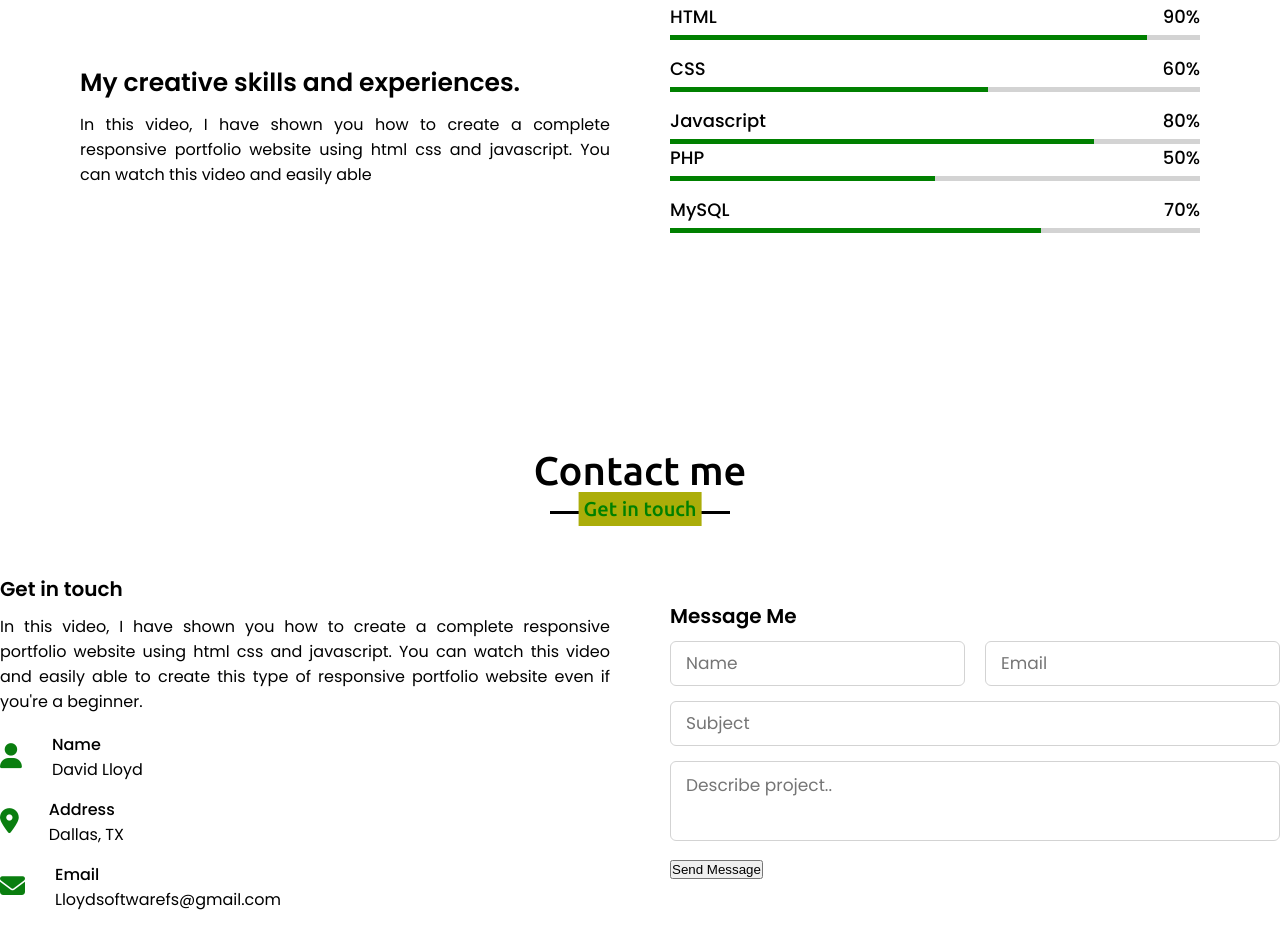
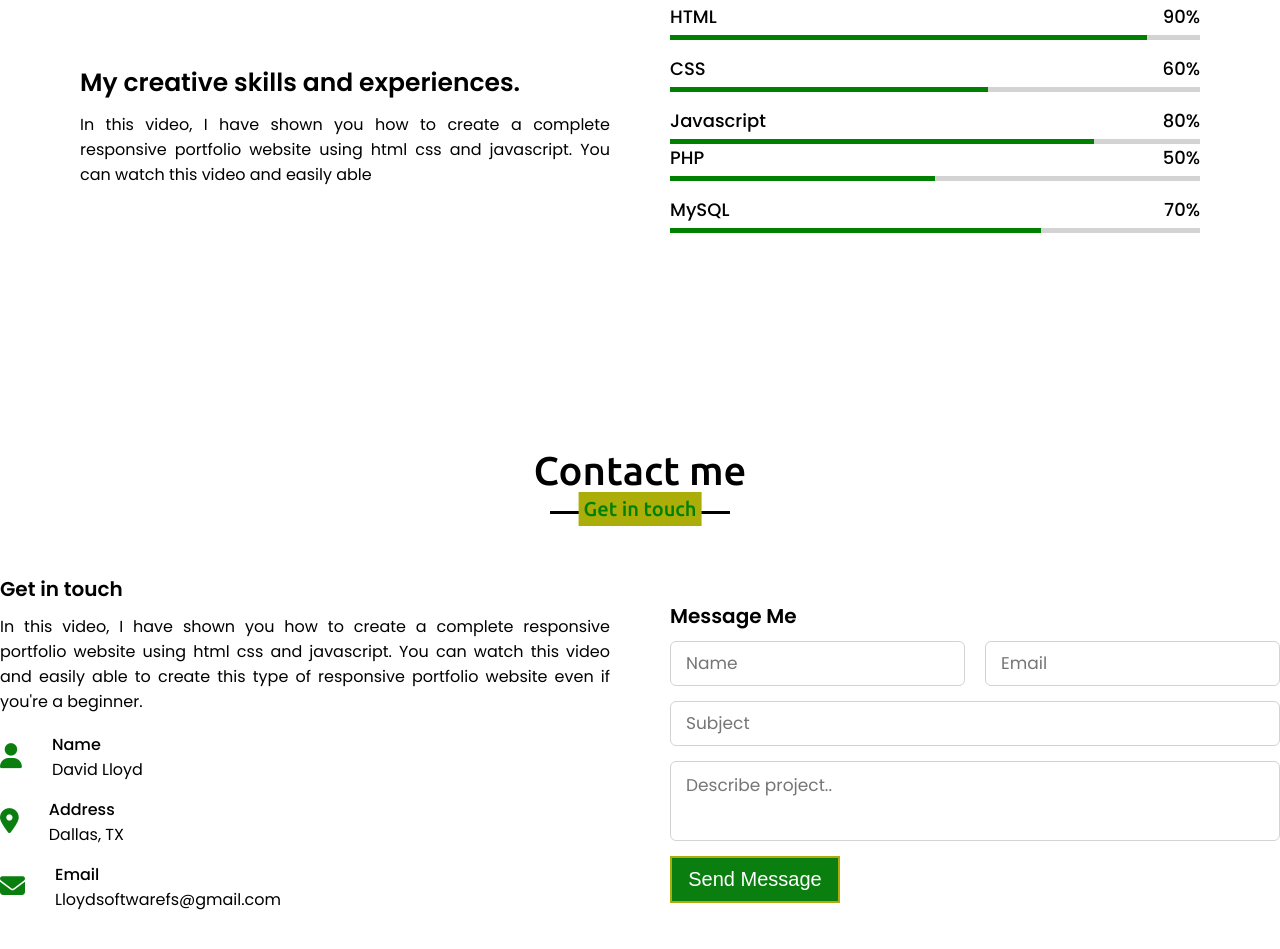
Before and after one commit to CrashedOut93/Portfolio, a website: page index.html in a window 1280 px wide. Shown: the part 2528-3477 px from the top of the page. Drawn offline with nearby package versions, Linux system fonts and the light colour scheme.

Commit message:
Update style.css
Styled button

```diff
--- a/style.css
+++ b/style.css
@@ -443,6 +443,7 @@ section .title::after{
 }
 .contact .right form .textarea{
     height: 80px;
+    width: 100%;
 }
 .contact .right form .name{
     margin-right: 10px;
@@ -467,10 +468,16 @@ section .title::after{
 }
 .contact .right form .button{
     height: 47px;
-    width: 100%;
+    width: 170px;
 }
 .contact .right form .button button{
-
+    width: 100%;
+    height: 100%;
+    border: 2px solid rgb(171, 173, 9);
+    background:rgb(10, 126, 15);
+    color: white;
+    font-size: 20px;
+    font-weight: 500;
 }
 
 @media (max-width: 690px){
```
